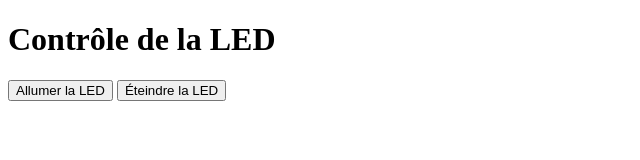
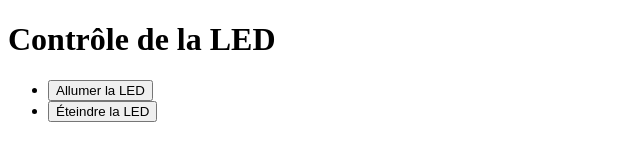
Before and after one commit to boidinJules/Mini-Projet-Web, a plain HTML site: page MyButon.html in a window 1280 px wide. Shown: the whole page, without its empty margins (0-640 px from the left). Drawn offline with Linux system fonts and the light colour scheme.

Commit message:
updat the html with js

```diff
--- a/MyButon.html
+++ b/MyButon.html
@@ -7,9 +7,12 @@
 </head>
 <body>
     <h1>Contrôle de la LED</h1>
-    <form method="POST" action="control.php">
-        <button type="submit" name="action" value="on">Allumer la LED</button>
-        <button type="submit" name="action" value="off">Éteindre la LED</button>
-    </form>
+    <ul>
+        <li><button onclick="switch_led('on')">Allumer la LED</button></li>
+        <li><button onclick="switch_led('off')">Éteindre la LED</button></li>
+    </ul>
+    <div id="response"></div>
+    <img id="ledImage" src="off.png" alt="LED is off" style="display: none;">
+    <script src="MyButon.js"></script>
 </body>
 </html>
--- /dev/null
+++ b/MyButon.js
@@ -0,0 +1,28 @@
+function switch_led(action) {
+    fetch('control.php', {
+        method: 'POST',
+        headers: {
+            'Content-Type': 'application/x-www-form-urlencoded',
+        },
+        body: new URLSearchParams({
+            'action': action
+        })
+    })
+    .then(response => response.text())
+    .then(res => {
+        action = JSON.parse(res);
+        console.log(action.led);
+
+        const ledImage = document.getElementById('ledImage');
+        if (action.led === 'on') {
+            ledImage.src = 'led_on.jpg';
+            ledImage.alt = 'LED is on';
+        } else {
+            ledImage.src = 'led_off.jpg';
+            ledImage.alt = 'LED is off';
+        }
+        ledImage.style.display = 'block';
+    }
+    )
+    .catch(error => console.error('Error:', error));
+}
```
Also changed, not shown: led_off.jpg (added), led_on.jpg (added), 2 other files.
